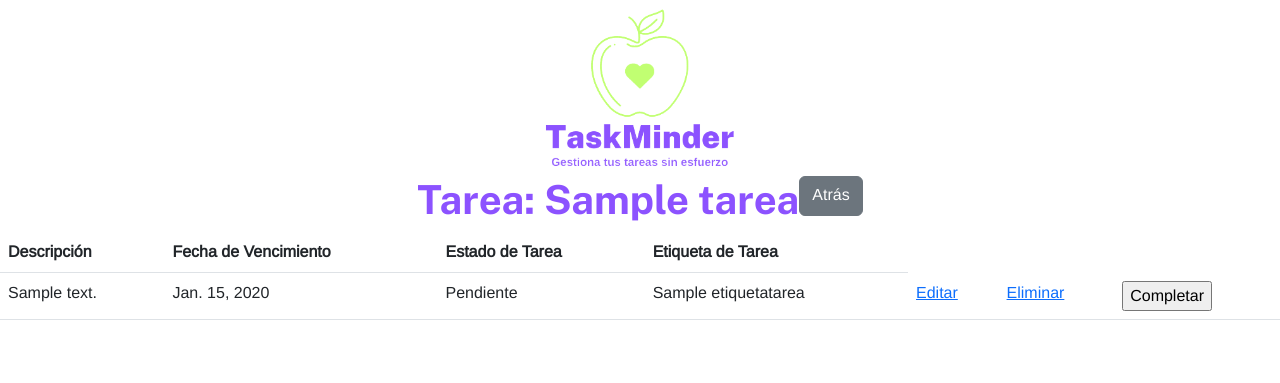
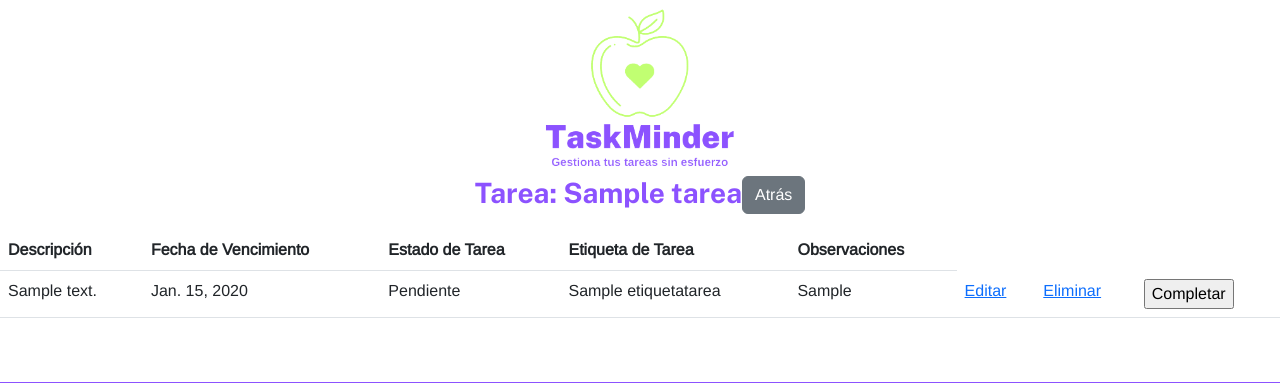
Before and after one commit to CynthiaMichelle9/Individual1, a Django app: page /tarea/1/ in a window 1280 px wide. Shown: the part 96-479 px from the top of the page. Run offline with Django 4.2, Linux system fonts and the light colour scheme; tables that the repository leaves empty hold one stand-in row (values such as "Sample post").

Commit message:
Modificación del modelo para agregar 'Observaciones'
- Requisitos Individual4 completados

```diff
--- a/myapp/models.py
+++ b/myapp/models.py
@@ -26,6 +26,7 @@ class Tarea(models.Model):
     deleted = models.BooleanField(default=False)
     estado_tarea = models.CharField(choices=ESTADO_CHOICES, default='Pendiente',  max_length=50)
     etiqueta_tarea = models.ForeignKey(EtiquetaTarea, on_delete=models.SET_NULL, null=True, blank=True)
+    observaciones = models.TextField(blank=True)
     user = models.ForeignKey(User, on_delete=models.CASCADE)
 
     def delete(self, *args, **kwargs):
--- a/myapp/templates/myapp/tarea.html
+++ b/myapp/templates/myapp/tarea.html
@@ -6,7 +6,7 @@
 
 {% block contenido %}
 <div class="d-flex justify-content-center">
-  <h1>Tarea: {{ tarea.titulo }}</h1>
+  <h3>Tarea: {{ tarea.titulo }}</h2>
   <a href="{% url 'tareas' %}" class="btn btn-secondary mb-3">Atrás</a>
 </div>
 
@@ -17,6 +17,7 @@
       <th>Fecha de Vencimiento</th>
       <th>Estado de Tarea</th>
       <th>Etiqueta de Tarea</th>
+      <th>Observaciones</th>
     </tr>
   </thead>
   <tbody>
@@ -25,6 +26,7 @@
       <td>{{ tarea.fecha_vencimiento }}</td>
       <td>{{ tarea.estado_tarea }}</td>
       <td>{{ tarea.etiqueta_tarea }}</td>
+      <td>{{ tarea.observaciones }}</td>
       <td><a href="{% url 'editar-tarea' pk=tarea.pk %}">Editar</a></td>
       <td><a href="{% url 'eliminar-tarea' pk=tarea.pk %}">Eliminar</a></td>
       <td>
```
Also changed, not shown: myapp/migrations/0009_tarea_observaciones.py (added).
